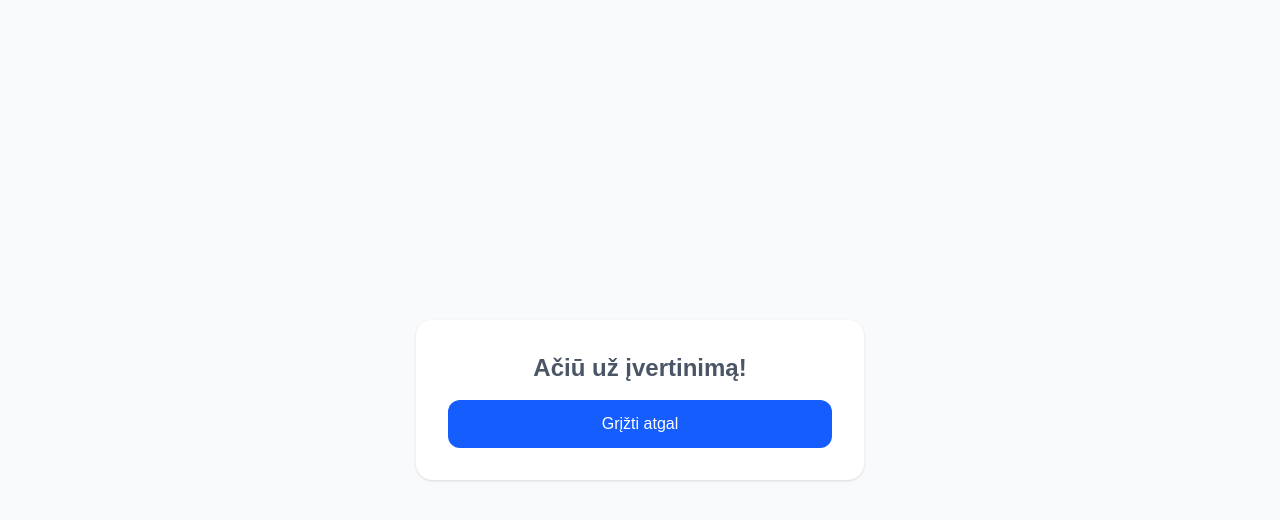
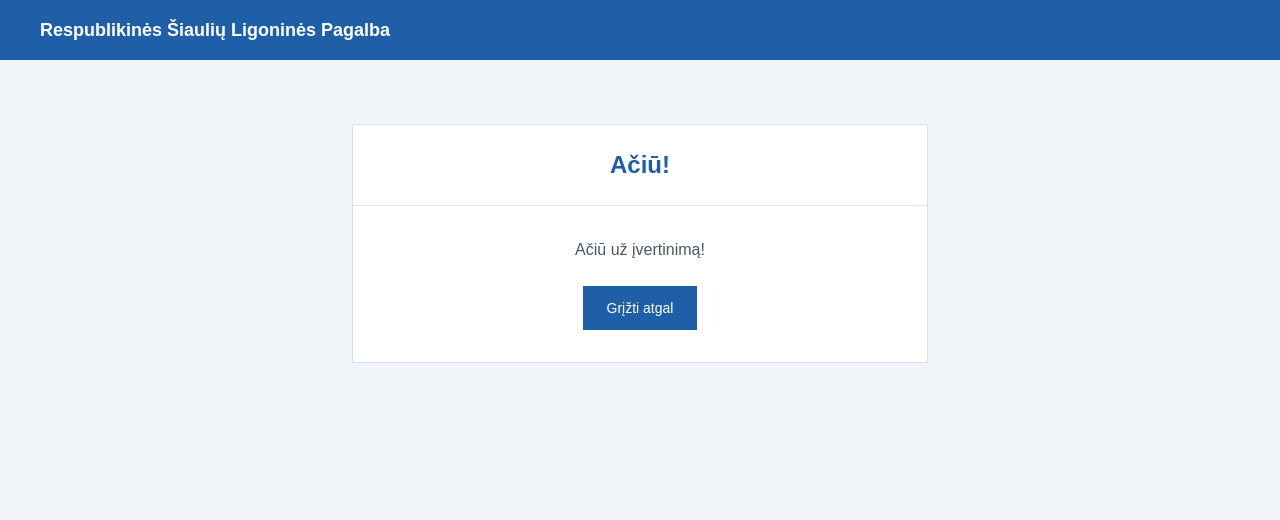
Before and after one commit to TammiDomantas/rating-page-app, a Next.js app: page /thank-you in a window 1280 px wide. Shown: the top 520 px of the page. Built offline with nearby package versions, Linux system fonts and the light colour scheme.

Commit message:
change thank-you page format

```diff
--- a/app/thank-you/page.tsx
+++ b/app/thank-you/page.tsx
@@ -1,18 +1,39 @@
 import Link from "next/link";
+
 export default function ThankYouPage() {
   return (
-    <main className="min-h-screen flex items-center justify-center bg-gray-50 px-4">
-      <div className="bg-white p-8 rounded-2xl shadow w-full max-w-md text-center space-y-4">
-      <h1 className="text-2xl text-gray-600 font-bold">
+    <main className="min-h-screen bg-[#f2f5f9] text-gray-800">
+
+      {/* TOP BAR */}
+      <div className="bg-[#1f5fa8] text-white px-10 py-4 text-lg font-bold">
+        Respublikinės Šiaulių Ligoninės Pagalba
+      </div>
+
+      {/* WRAPPER */}
+      <div className="mx-auto mt-16 max-w-xl border border-[#d9e1ec] bg-white text-center">
+
+        {/* HEADER */}
+        <div className="border-b border-[#e1e7f0] px-8 py-6">
+          <h1 className="text-2xl font-bold text-[#1f5fa8]">
+            Ačiū!
+          </h1>
+        </div>
+
+        {/* CONTENT */}
+        <div className="px-8 py-8 space-y-6">
+          <p className="text-gray-600">
             Ačiū už įvertinimą!
-      </h1>
+          </p>
+
           <Link
             href="/"
-        className="block w-full bg-blue-600 text-white text-center py-3 rounded-xl hover:bg-blue-700 transition"
+            className="inline-block bg-[#1f5fa8] px-6 py-3 text-sm font-medium text-white hover:bg-[#174a82] transition"
           >
             Grįžti atgal
           </Link>
         </div>
+
+      </div>
     </main>
   );
 }
```
Lines whose indentation alone changed are shown as unchanged.
